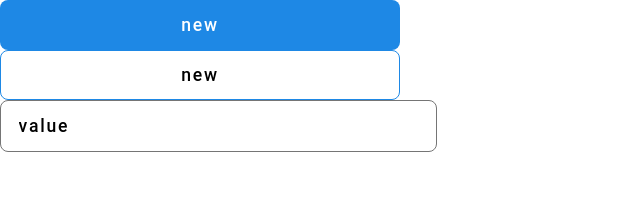
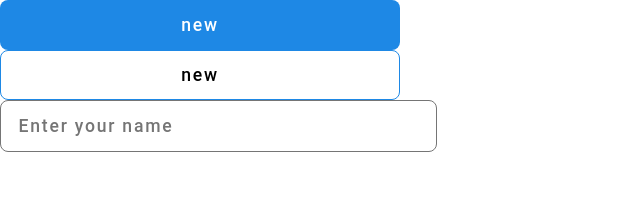
Before and after one commit to RiteshSinha919/day-tracker, a React (Create React App) app: page / in a window 1280 px wide. Shown: the top 202 px of the page, without its empty margins (0-640 px from the left). Built offline with nearby package versions, Linux system fonts and the light colour scheme.

Commit message:
created inputstore

```diff
--- a/src/App.tsx
+++ b/src/App.tsx
@@ -4,7 +4,7 @@ import { ThemeProvider } from "./components/ThemeProvider";
 import "./App.css";
 import CustomInput from "./components/CustomInput";
 
-function App() {
+const App = () => {
   return (
     <ThemeProvider>
       <div style={{ height: "50px", width: "400px" }}>
@@ -12,13 +12,12 @@ function App() {
         <PrimaryButton buttonText="new" buttonType="secondary" />
         <CustomInput
           name="name"
-          value="value"
-          type="input"
-          placeholderText="Input"
+          type="text"
+          placeholderText="Enter your name"
         />
       </div>
     </ThemeProvider>
   );
-}
+};
 
 export default App;
--- a/src/components/CustomInput/index.tsx
+++ b/src/components/CustomInput/index.tsx
@@ -1,25 +1,32 @@
 import React from "react";
+import { observer } from "mobx-react-lite";
 import { InputWrapper, StyledInput } from "./styledComponents";
+import { inputStore } from "../../stores/InputStore";
 
 interface InputProps {
   placeholderText: string;
   name: string;
-  value: string;
   type: string;
 }
 
-const CustomInput: React.FC = (props: InputProps) => {
-  const { placeholderText, name, value, type } = props;
+const CustomInput: React.FC<InputProps> = observer((props: InputProps) => {
+  const { placeholderText, name, type } = props;
+
+  const handleChange = (e: React.ChangeEvent<HTMLInputElement>) => {
+    inputStore.setInput(name, e.target.value);
+  };
+
   return (
     <InputWrapper>
       <StyledInput
         type={type}
         name={name}
-        value={value}
+        value={inputStore.getInput(name)}
+        onChange={handleChange}
         placeholder={placeholderText}
       />
     </InputWrapper>
   );
-};
+});
 
 export default CustomInput;
```
